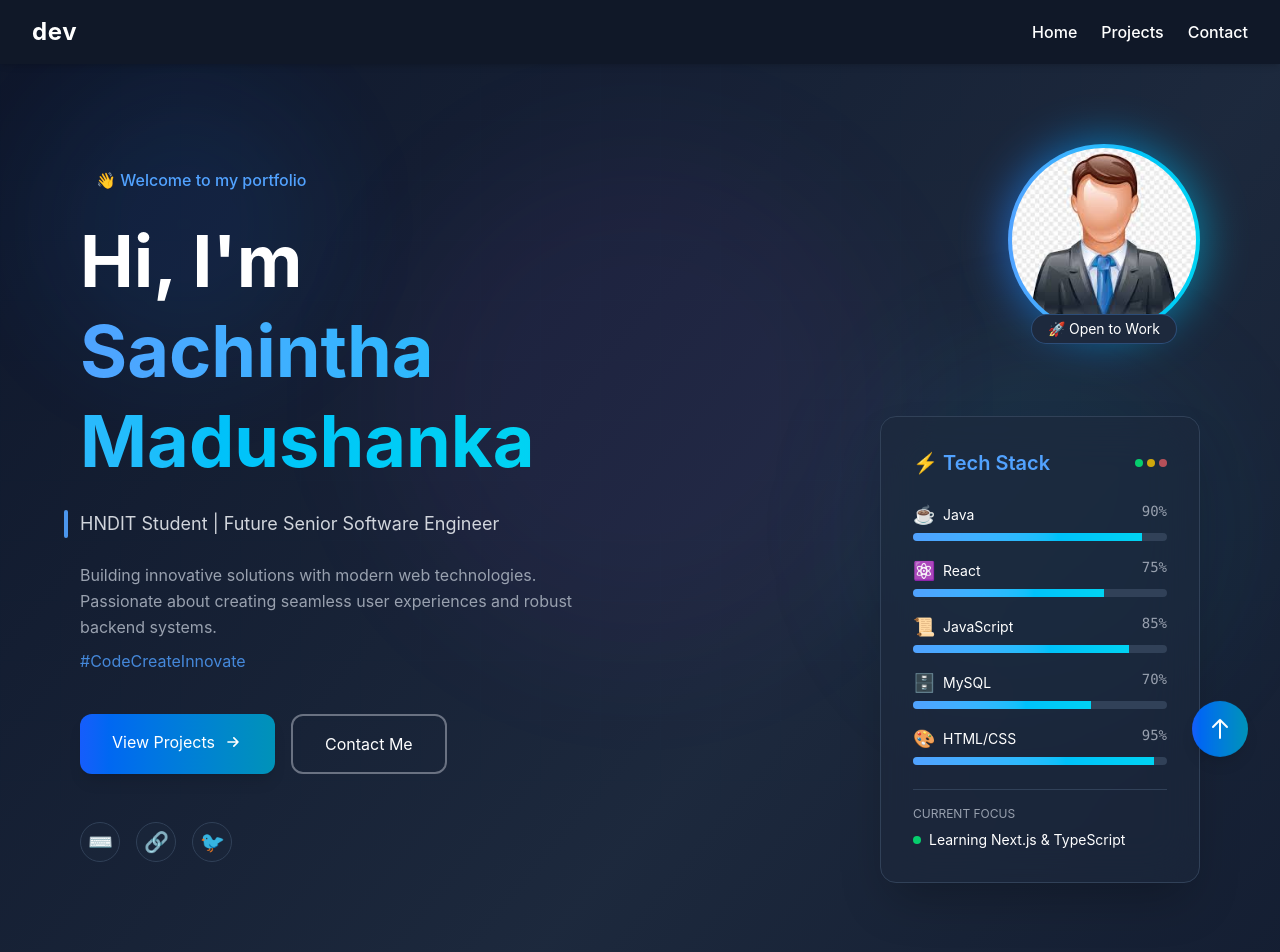
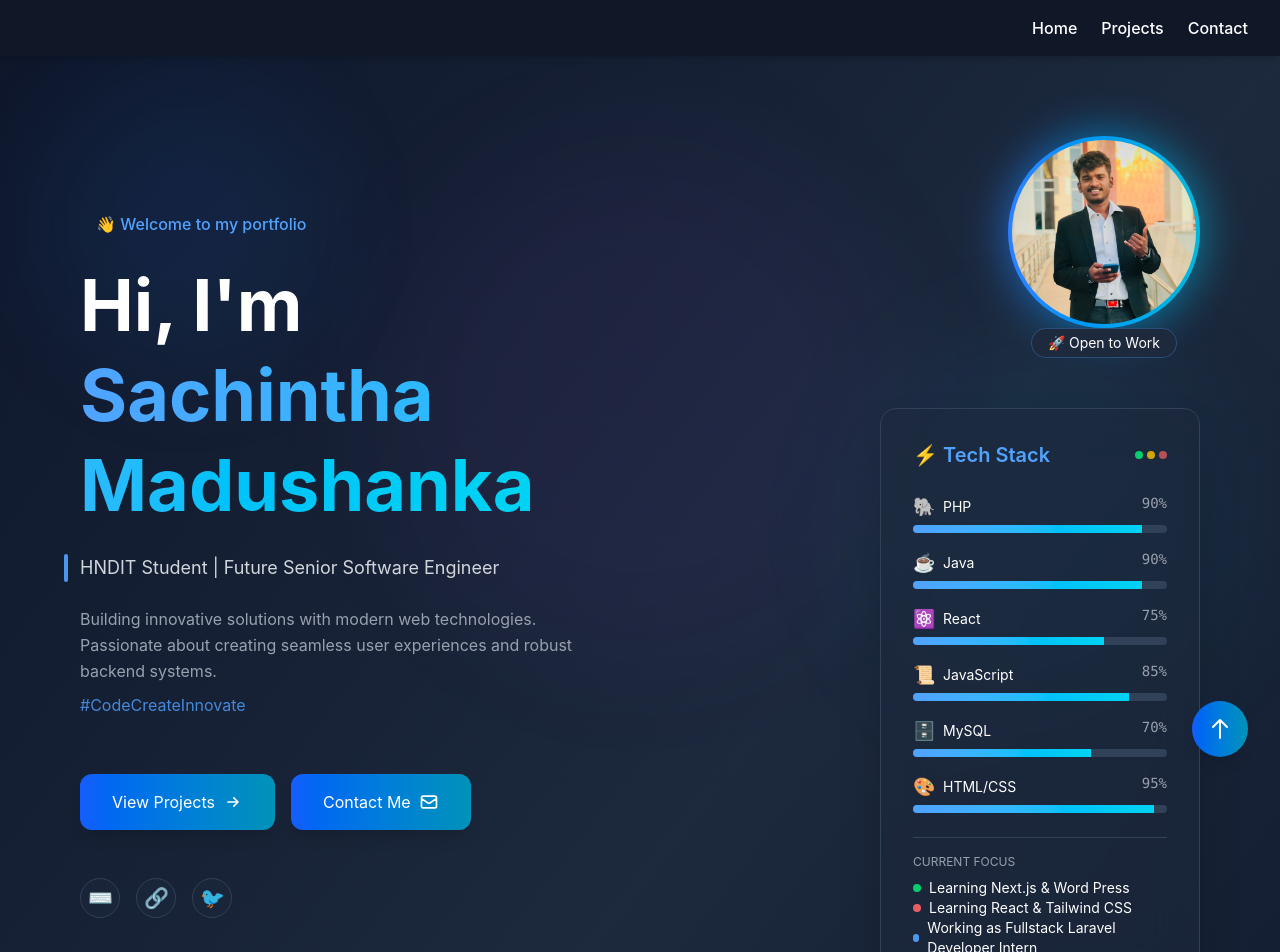
Before and after one commit to SachinthaMadushanka/portfolio, a React (Vite) app: page / in a window 1280 px wide. Shown: the top 952 px of the page. Built offline with nearby package versions, Linux system fonts and the light colour scheme.

Commit message:
Home.jsx add profile photo

```diff
--- a/src/App.jsx
+++ b/src/App.jsx
@@ -8,7 +8,7 @@ function App() {
     <Router>
       {/* Navbar */}
       <nav className="flex justify-between items-center px-8 py-4 bg-gray-900 text-white shadow-md sticky top-0 z-50">
-        <h2 className="text-2xl font-bold tracking-wide">dev</h2>
+        <h2 className="text-2xl font-bold tracking-wide"></h2>
         <div className="space-x-6">
           <Link to="/" className="hover:text-blue-400 transition-colors duration-300 font-medium">
             Home
--- a/src/pages/Home.jsx
+++ b/src/pages/Home.jsx
@@ -1,4 +1,6 @@
 import React, { useEffect, useRef, useState } from "react";
+import MyPhoto from '../assets/my.jpg';
+import { Link } from 'react-router-dom';
 
 
 function Home() {
@@ -88,8 +90,7 @@ function Home() {
         <div
           id="hero-left"
           data-animate
-          className={`lg:w-1/2 space-y-6 transition-all duration-1000 ${
-            isVisible["hero-left"] ? "translate-x-0 opacity-100" : "-translate-x-20 opacity-0"
+          className={`lg:w-1/2 space-y-6 transition-all duration-1000 ${isVisible["hero-left"] ? "translate-x-0 opacity-100" : "-translate-x-20 opacity-0"
             }`}
         >
           <span className="inline-flex items-center text-blue-400 font-medium">
@@ -124,8 +125,9 @@ function Home() {
           </p>
 
           <div className="flex gap-4 pt-4 relative">
-            <a
-              href="/projects"
+            <div className="flex gap-4 pt-4 relative">
+              <Link
+                to="/projects"
                 className="group relative px-8 py-4 rounded-xl bg-gradient-to-r from-blue-600 to-cyan-600 hover:from-blue-700 hover:to-cyan-700 transition-all duration-300 shadow-lg hover:shadow-blue-500/25 overflow-hidden"
               >
                 <span className="relative z-10 flex items-center">
@@ -134,16 +136,33 @@ function Home() {
                     <path strokeLinecap="round" strokeLinejoin="round" strokeWidth={2} d="M13 7l5 5m0 0l-5 5m5-5H6" />
                   </svg>
                 </span>
-              <div className="absolute inset-0 bg-white/20 -translate-x-full group-hover:translate-x-0 transition-transform duration-300"></div>
-            </a>
-
-            <a
-              href="/contact"
-              className="px-8 py-4 rounded-xl border-2 border-gray-500 hover:border-blue-400 hover:text-blue-400 transition-all duration-300 relative group overflow-hidden"
+                <div className="absolute inset-0 bg-white/20 -translate-x-full group-hover:translate-x-0 transition-transform duration-300">
+                </div>
+              </Link>
+            </div>
+            <div className="flex gap-4 pt-4 relative">
+              <Link
+                to="/contact"
+                className="group relative px-8 py-2 rounded-xl bg-gradient-to-r from-blue-600 to-cyan-600
+               hover:from-blue-700 hover:to-cyan-700 transition-all duration-300 shadow-lg
+               hover:shadow-blue-500/25 overflow-hidden flex items-center justify-center"
               >
-              <span className="relative z-10">Contact Me</span>
+                <span className="relative z-10 flex items-center gap-2">
+                  Contact Me
+                  <svg
+                    className="w-5 h-5"
+                    fill="none"
+                    stroke="currentColor"
+                    viewBox="0 0 24 24"
+                  >
+                    <path strokeLinecap="round" strokeLinejoin="round" strokeWidth={2}
+                      d="M3 8l7.89 5.26a2 2 0 002.22 0L21 8M5 19h14a2 2 0 002-2V7a2 2 0 00-2-2H5a2 2 0 00-2 2v10a2 2 0 002 2z"
+                    />
+                  </svg>
+                </span>
                 <div className="absolute inset-0 bg-blue-400/10 translate-y-full group-hover:translate-y-0 transition-transform duration-300"></div>
-            </a>
+              </Link>
+            </div>
           </div>
 
           {/* Social Links */}
@@ -175,21 +194,20 @@ function Home() {
         <div
           id="hero-right"
           data-animate
-          className={`lg:w-1/2 mt-10 lg:mt-0 flex flex-col items-center lg:items-end gap-20 transition-all duration-1000 delay-300 ${
-            isVisible["hero-right"] ? "translate-x-0 opacity-100" : "translate-x-20 opacity-0"
+          className={`lg:w-1/2 mt-10 lg:mt-0 flex flex-col items-center lg:items-end gap-20 transition-all duration-1000 delay-300 ${isVisible["hero-right"] ? "translate-x-0 opacity-100" : "translate-x-20 opacity-0"
             }`}
         >
           {/* Profile Image */}
           <div className="relative group">
             <div className="absolute inset-0 bg-gradient-to-r from-blue-500 to-cyan-500 rounded-full blur-xl opacity-75 group-hover:opacity-100 transition-opacity animate-pulse"></div>
-            <div className="relative w-48 h-48 rounded-full bg-gradient-to-r from-blue-400 to-cyan-400 p-1">
+            <div className="relative w-48 h-48 rounded-full bg-gradient-to-r from-blue-500 to-cyan-500 p-1">
               <img
-  src="/images/images.jpg" // <-- use leading slash for public folder
+                src={MyPhoto}
                 alt="Sachintha Madushanka"
-  className="w-full h-full rounded-full object-cover"
+                className="w-full h-full rounded-full object-cover object-top"
               />
             </div>
-            <div className="absolute -bottom-2 left-1/2 -translate-x-1/2 bg-slate-800 px-4 py-1 rounded-full text-sm border border-blue-400/30 whitespace-nowrap">
+            <div className="absolute -bottom left-1/2 -translate-x-1/2 bg-slate-800 px-4 py-1 rounded-full text-sm border border-blue-400/30 whitespace-nowrap">
               🚀 Open to Work
             </div>
           </div>
@@ -208,19 +226,29 @@ function Home() {
               </div>
 
               <div className="space-y-4">
+                <TechItem name="PHP" level="90%" icon="🐘" />
                 <TechItem name="Java" level="90%" icon="☕" />
                 <TechItem name="React" level="75%" icon="⚛️" />
                 <TechItem name="JavaScript" level="85%" icon="📜" />
                 <TechItem name="MySQL" level="70%" icon="🗄️" />
                 <TechItem name="HTML/CSS" level="95%" icon="🎨" />
+
               </div>
 
               {/* Current Focus */}
               <div className="mt-6 pt-4 border-t border-slate-700">
-                <p className="text-xs text-gray-400 mb-2">CURRENT FOCUS</p>
+                <p className="text-xs text-gray-400 mb-2" style={{ fontSize: '12px' }}>CURRENT FOCUS</p>
                 <div className="flex items-center gap-2">
                   <div className="w-2 h-2 bg-green-400 rounded-full animate-pulse"></div>
-                  <span className="text-sm">Learning Next.js & TypeScript</span>
+                  <span className="text-sm">Learning Next.js & Word Press</span>
+                </div>
+                <div className="flex items-center gap-2">
+                  <div className="w-2 h-2 bg-red-400 rounded-full animate-pulse"></div>
+                  <span className="text-sm">Learning React & Tailwind CSS</span>
+                </div>
+                <div className="flex items-center gap-2">
+                  <div className="w-2 h-2 bg-blue-400 rounded-full animate-pulse"></div>
+                  <span className="text-sm">Working as Fullstack Laravel Developer Intern</span>
                 </div>
               </div>
             </div>
@@ -246,8 +274,7 @@ function Home() {
             <div
               id="about-left"
               data-animate
-              className={`space-y-6 transition-all duration-1000 ${
-                isVisible["about-left"] ? "translate-x-0 opacity-100" : "-translate-x-20 opacity-0"
+              className={`space-y-6 transition-all duration-1000 ${isVisible["about-left"] ? "translate-x-0 opacity-100" : "-translate-x-20 opacity-0"
                 }`}
             >
               <p className="text-gray-400 leading-relaxed">
@@ -273,8 +300,8 @@ function Home() {
                   </div>
                   <div className="relative">
                     <div className="absolute -left-[25px] w-4 h-4 bg-cyan-400 rounded-full border-2 border-slate-900"></div>
-                    <p className="font-medium">GCE Advanced Level - Physical Science</p>
-                    <p className="text-sm text-gray-400">2020 - 2022</p>
+                    <p className="font-medium">Diploma In Information Technology - SITC </p>
+                    <p className="text-sm text-gray-400">2022 - 2023</p>
                   </div>
                 </div>
               </div>
@@ -284,8 +311,7 @@ function Home() {
             <div
               id="about-right"
               data-animate
-              className={`grid grid-cols-2 gap-6 transition-all duration-1000 delay-300 ${
-                isVisible["about-right"] ? "translate-x-0 opacity-100" : "translate-x-20 opacity-0"
+              className={`grid grid-cols-2 gap-6 transition-all duration-1000 delay-300 ${isVisible["about-right"] ? "translate-x-0 opacity-100" : "translate-x-20 opacity-0"
                 }`}
             >
               <StatCard value="10+" label="Projects Completed" icon="🚀" />
```
Also changed, not shown: src/assets/my.jpg (added). Lines whose indentation alone changed are shown as unchanged.
